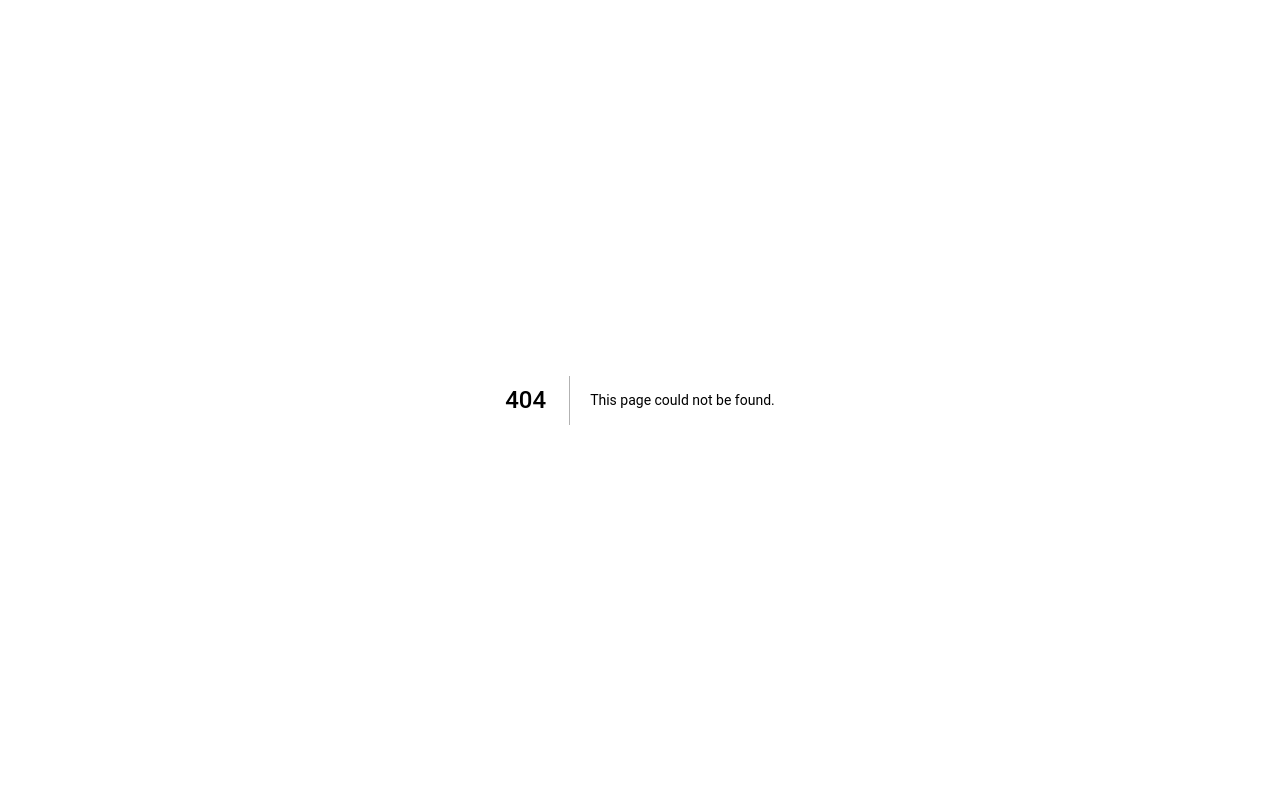
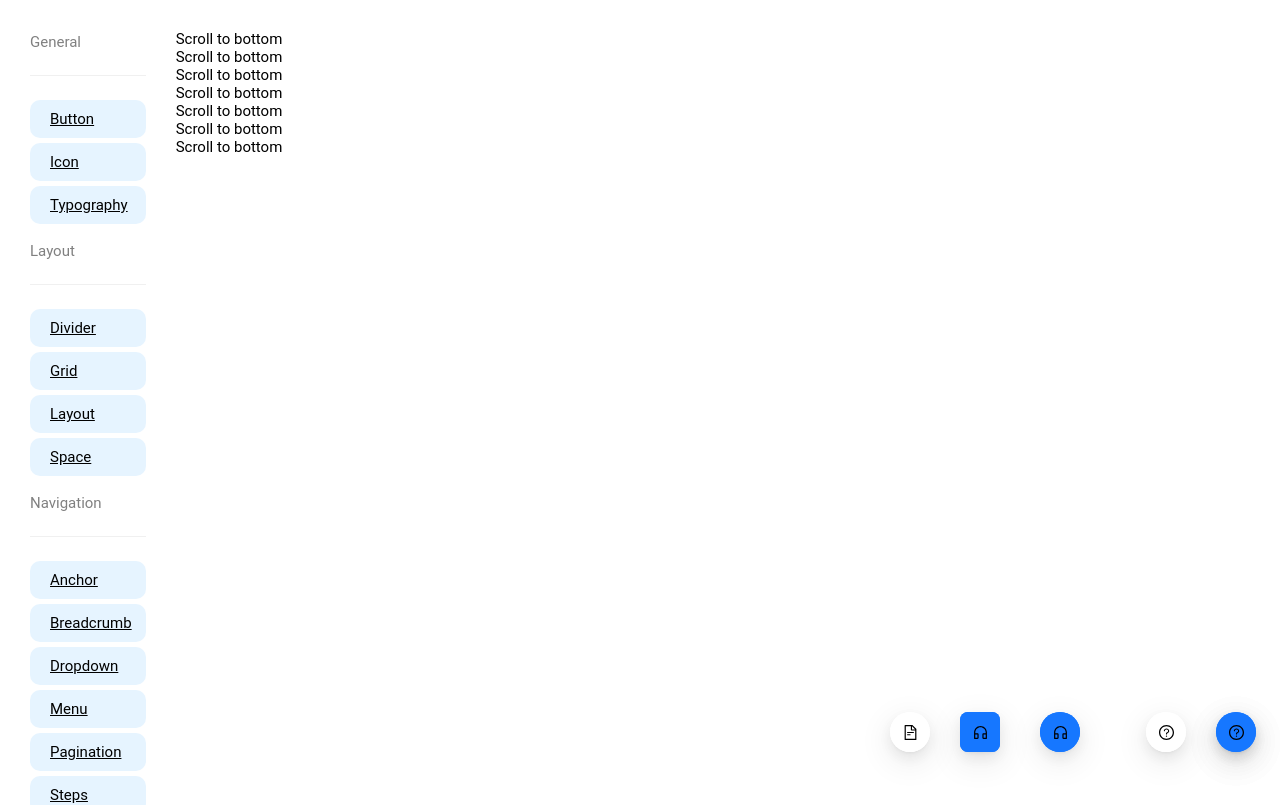
Before and after one commit to Pallab6Sense/AntD-Components, a Next.js app: page /floatbutton in a window 1280 px wide. Before the commit this address had no page. Shown: the top 805 px of the page. Built offline with nearby package versions, Linux system fonts and the light colour scheme.

Commit message:
Floatbutton Done 6:50 PM

```diff
--- a/Components/Navigation.js
+++ b/Components/Navigation.js
@@ -199,6 +199,9 @@ const Navigation = () => {
             <li>
               <Link href="/app">App</Link>
             </li>
+            <li>
+              <Link href="/floatbutton">FloatButton</Link>
+            </li>
           </div>
         </ul>
       </div>
--- /dev/null
+++ b/pages/floatbutton.js
@@ -0,0 +1,83 @@
+import Navigation from '@/Components/Navigation';
+import { FloatButton } from 'antd';
+import {
+  QuestionCircleOutlined,
+  CustomerServiceOutlined,
+} from '@ant-design/icons';
+
+const Float_button = () => {
+  return (
+    <div className="container">
+      <Navigation></Navigation>
+      <div className="floatButtonContainer">
+        <div className="floatButtonExample1">
+          <FloatButton onClick={() => console.log('click')} />
+        </div>
+        <div className="floatButtonExample2">
+          <FloatButton
+            icon={<QuestionCircleOutlined />}
+            type="primary"
+            style={{
+              right: 24,
+            }}
+          />
+          <FloatButton
+            icon={<QuestionCircleOutlined />}
+            type="default"
+            style={{
+              right: 94,
+            }}
+          />
+        </div>
+
+        <div className="floatButtonExample3">
+          <FloatButton
+            shape="circle"
+            type="primary"
+            style={{
+              right: 200,
+            }}
+            icon={<CustomerServiceOutlined />}
+          />
+          <FloatButton
+            shape="square"
+            type="primary"
+            style={{
+              right: 280,
+            }}
+            icon={<CustomerServiceOutlined />}
+          />
+        </div>
+
+        <div className="floatButtonExample4">
+          <FloatButton
+            style={{
+              right: 350,
+            }}
+            tooltip={<div style={{ color: 'white' }}>Documents</div>}
+          />
+        </div>
+
+        <div className="floatButtonExample5">
+          <div
+            style={{
+              height: '500vh',
+              padding: 10,
+            }}
+          >
+            <div>Scroll to bottom</div>
+            <div>Scroll to bottom</div>
+            <div>Scroll to bottom</div>
+            <div>Scroll to bottom</div>
+            <div>Scroll to bottom</div>
+            <div>Scroll to bottom</div>
+            <div>Scroll to bottom</div>
+            <FloatButton.BackTop />
+          </div>
+        </div>
+      </div>
+    </div>
+  );
+};
+
+export default Float_button;
--- a/styles/globals.scss
+++ b/styles/globals.scss
@@ -920,3 +920,7 @@ li {
 .appExample1{
   @include divStyle()
 }
+
+.floatButtonContainer{
+  @include componentContainer()
+}
```
